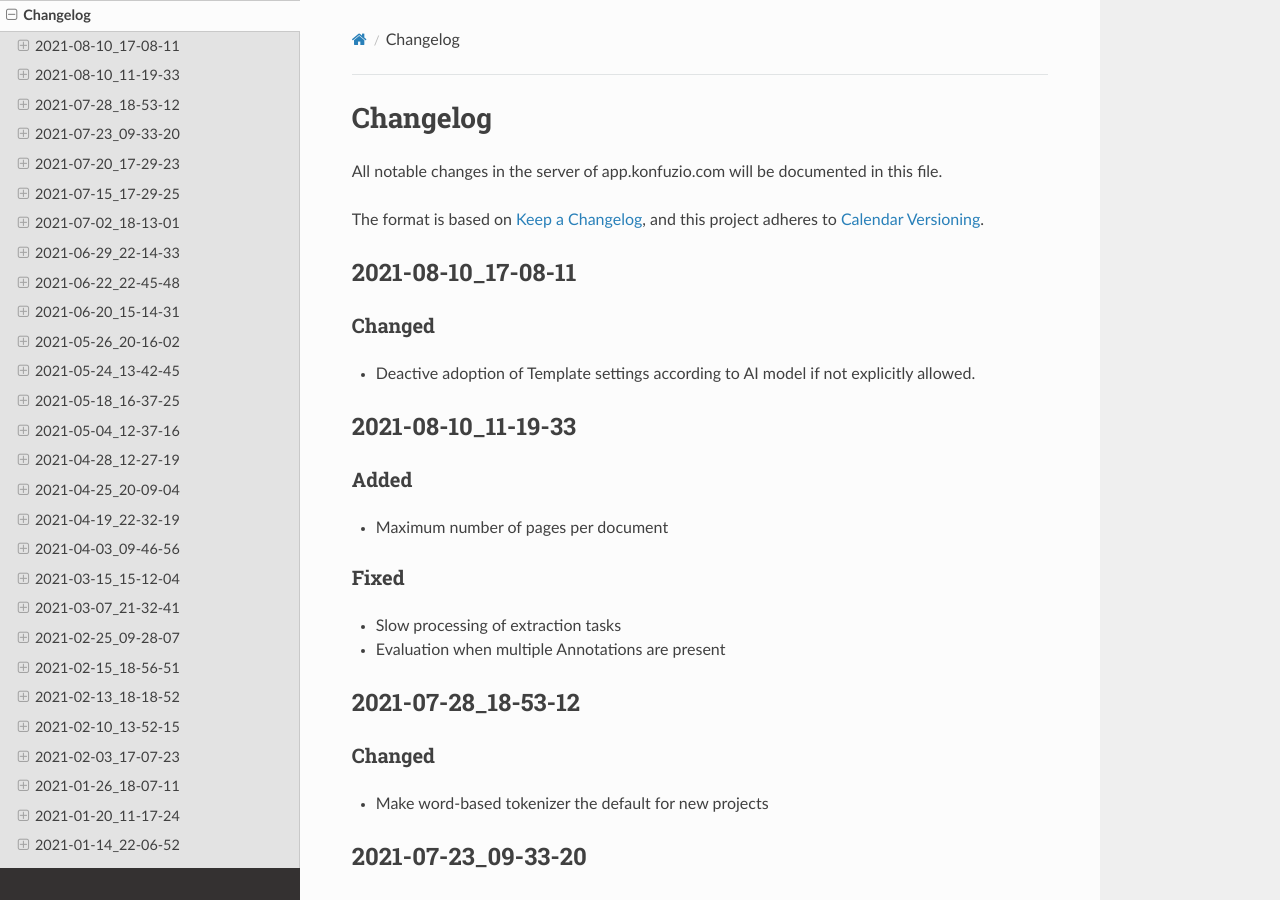
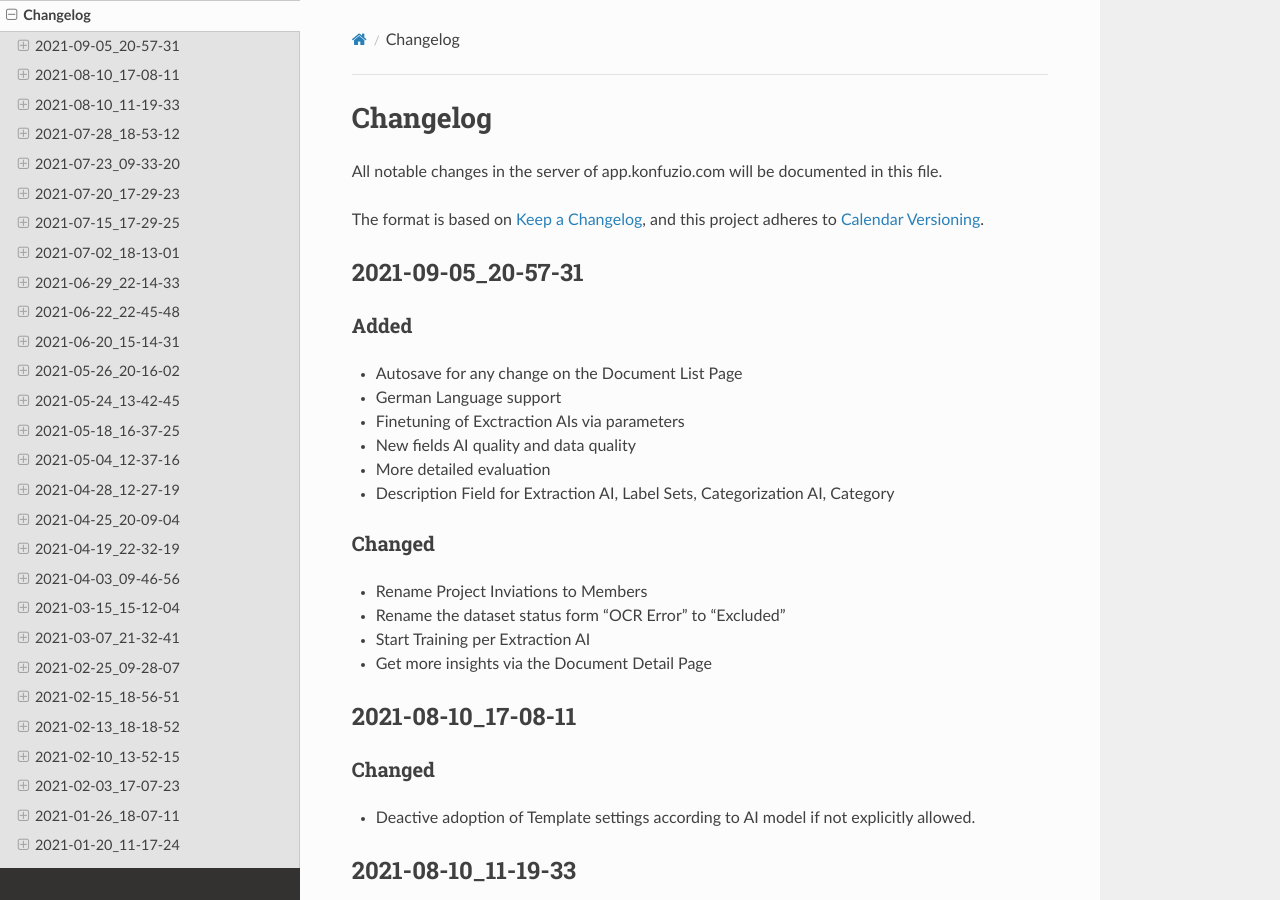
Before and after one commit to konfuzio-ai/konfuzio-sdk, a Sphinx documentation site: the page built from docs/web/changelog_app.md, in a window 1280 px wide and 900 px high. Built offline with Sphinx 7.4.7 and the Read the Docs theme 2.0.0, drawn with Linux system fonts in a browser that asks for light colours.

Commit message:
Update changelog_app.md

```diff
--- a/docs/web/changelog_app.md
+++ b/docs/web/changelog_app.md
@@ -7,6 +7,24 @@ All notable changes in the server of app.konfuzio.com will be documented in this
 
 The format is based on [Keep a Changelog](https://keepachangelog.com/en/1.0.0/),
 and this project adheres to [Calendar Versioning](https://calver.org/overview.html).
+
+## 2021-09-05_20-57-31
+
+### Added
+
+- Autosave for any change on the Document List Page
+- German Language support
+- Finetuning of Exctraction AIs via parameters
+- New fields AI quality and data quality
+- More detailed evaluation
+- Description Field for Extraction AI, Label Sets, Categorization AI, Category
+
+### Changed
+
+- Rename Project Inviations to Members
+- Rename the dataset status form "OCR Error" to "Excluded"
+- Start Training per Extraction AI
+- Get more insights via the Document Detail Page
 
 ## 2021-08-10_17-08-11
 
```
